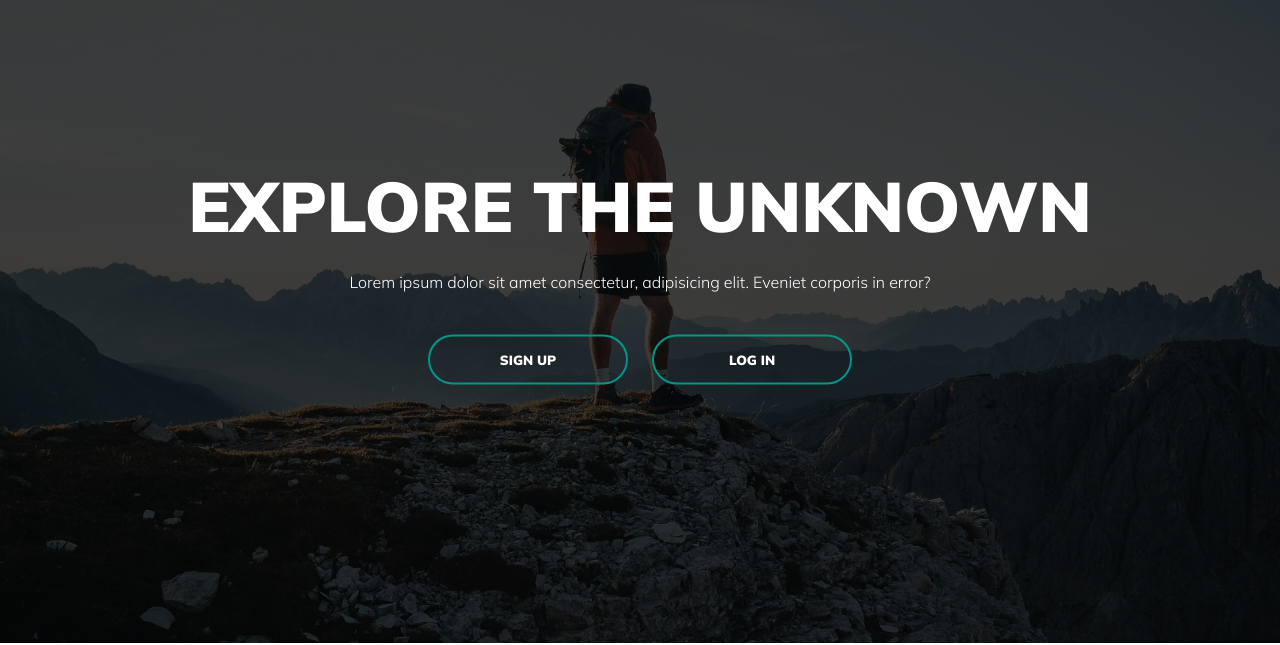
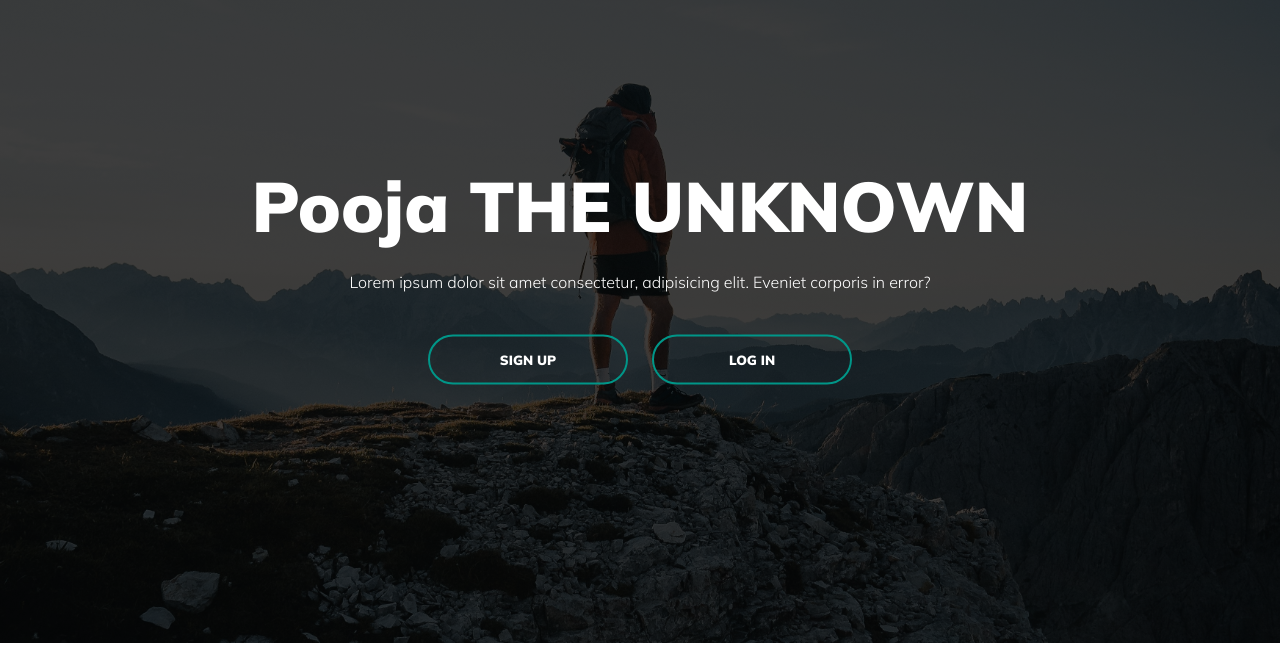
Before and after one commit to jaisharma0001/poojaji, a plain HTML site: page index.html in a window 1280 px wide. Shown: the part 157-802 px from the top of the page. Drawn offline with Linux system fonts and the light colour scheme.

Commit message:
Update index.html

```diff
--- a/index.html
+++ b/index.html
@@ -25,7 +25,7 @@
         </div>
 
         <div class="content">
-            <h1>EXPLORE THE UNKNOWN</h1>
+            <h1>Pooja THE UNKNOWN</h1>
             <p>Lorem ipsum dolor sit amet consectetur, adipisicing elit. Eveniet corporis in error?</p>
             <div>
                 <button class="signup-btn" type="button"><span class="cover"></span>SIGN UP</button>
```
